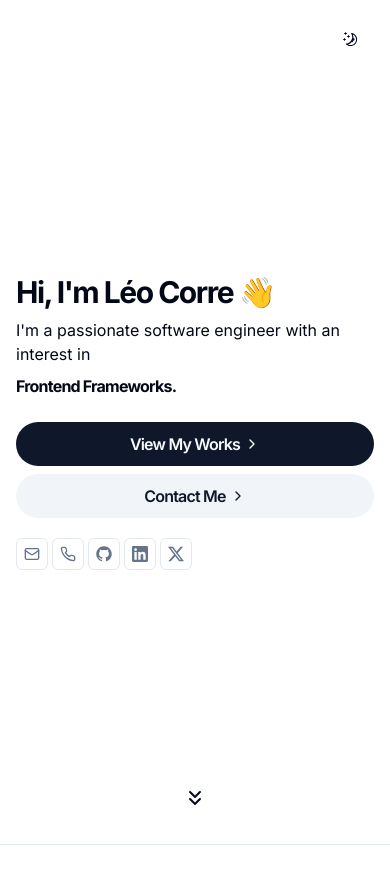
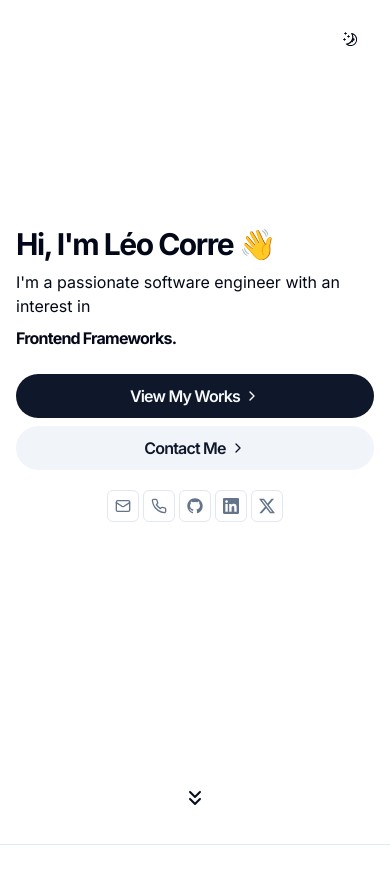
Before and after one commit to rsuregar/portfolio, a Next.js app: page / in a window 390 px wide. Shown: the top 884 px of the page. Built offline with nearby package versions, Linux system fonts and the light colour scheme.

Commit message:
fix(social-links): add target blank and justify center on mobile

```diff
--- a/components/header.tsx
+++ b/components/header.tsx
@@ -14,7 +14,7 @@ export default function Header() {
   const { resolvedTheme, theme, setTheme } = useTheme();
   return (
     <section className="flex h-screen items-center justify-center">
-      <div className="container flex flex-col items-center justify-center gap-10 px-4 md:px-6 lg:flex-row lg:gap-16">
+      <div className="container mb-24 flex flex-col items-center justify-center gap-10 px-4 md:mb-0 md:px-6 lg:flex-row lg:gap-16">
         <button
           onClick={() => {
             setTheme(resolvedTheme === "light" ? "dark" : "light");
@@ -79,7 +79,7 @@ export default function Header() {
               <ChevronRight className="h-4 w-4 translate-x-0 transform transition-all duration-300 ease-out group-hover:translate-x-1" />
             </Link>
           </div>
-          <div className="flex gap-x-1 pt-1 font-sans text-sm text-muted-foreground print:hidden">
+          <div className="flex justify-center gap-x-1 pt-1 font-sans text-sm text-muted-foreground md:justify-normal print:hidden">
             <SocialLinks />
           </div>
         </div>
--- a/components/socialLinks.tsx
+++ b/components/socialLinks.tsx
@@ -58,7 +58,7 @@ export default function SocialLinks() {
               aria-label="Send an email"
               asChild
             >
-              <a href={`mailto:${contact.email}`}>
+              <a href={`mailto:${contact.email}`} target="_blank">
                 <MailIcon className="size-4" />
               </a>
             </Button>
@@ -79,7 +79,7 @@ export default function SocialLinks() {
               aria-label="Send an phone call"
               asChild
             >
-              <a href={`tel:${contact.tel}`}>
+              <a href={`tel:${contact.tel}`} target="_blank">
                 <PhoneIcon className="size-4" />
               </a>
             </Button>
@@ -99,7 +99,7 @@ export default function SocialLinks() {
               aria-label="Link to my GitHub profile"
               asChild
             >
-              <a href={social.url}>
+              <a href={social.url} target="_blank">
                 <social.icon className="size-4" />
               </a>
             </Button>
```
